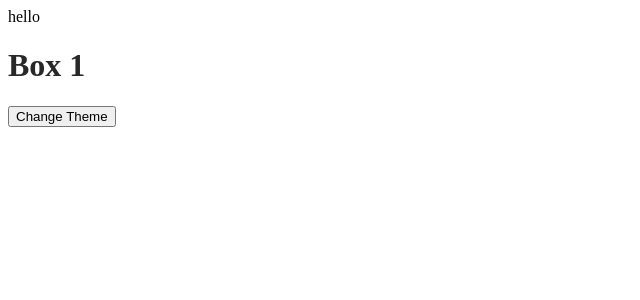
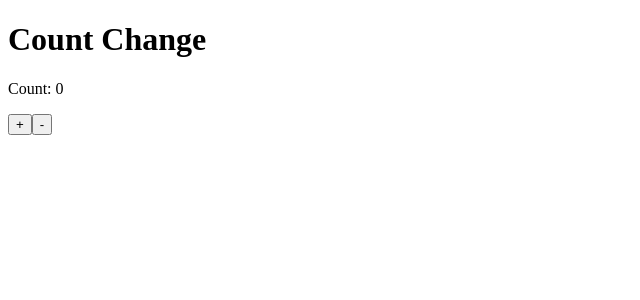
Before and after one commit to GauravSrivastava15/react-in-type-script, a React (Vite) app: page / in a window 1280 px wide. Shown: the top 300 px of the page, without its empty margins (0-640 px from the left). Built offline with nearby package versions, Linux system fonts and the light colour scheme.

Commit message:
useReducer() hook implemented in TS

```diff
--- a/src/App.tsx
+++ b/src/App.tsx
@@ -1,39 +1,50 @@
-import { ReactNode, createContext, useState } from "react";
-import Box from "./components/box";
+import React, { useReducer } from "react";
 
-type ThemeType = "light" | "dark";
+type StateType = {
+  count: number;
+};
 
-interface ThemeContextType {
-  theme: ThemeType;
-  toggleTheme: () => void;
-}
+type ActionType =
+  | { type: "Increment"; payload: number }
+  | { type: "Decrement"; payload: number };
 
-export const ThemeContext = createContext<ThemeContextType>({
-  theme: "light",
-  toggleTheme: () => {},
-});
+const reducer = (state: StateType, action: ActionType): StateType => {
+  switch (action.type) {
+    case "Increment":
+      return { count: state.count + action.payload };
+    case "Decrement":
+      return { count: state.count - action.payload };
+    default:
+       return state;
+  }
+};
 
-const ThemeProvider = ({ children }: { children: ReactNode }) => {
+const intialState: StateType = {
+  count: 0,
+};
 
-  const [theme, setTheme] = useState<ThemeType>("light")
-
-  const toggleTheme = () =>{
-    setTheme((prev) => (prev === "light" ? "dark" : "light"))
-  }
+const App = () => {
+  const [state, dispatch] = useReducer(reducer, intialState);
+  const increment = (): void => {
+    dispatch({
+      type: "Increment",
+      payload: 1,
+    });
+  };
+  const decrement = (): void => {
+    dispatch({
+      type: "Decrement",
+      payload: 1,
+    });
+  };
   return (
-    <ThemeContext.Provider value={{ theme, toggleTheme }}>
-      {children}
-    </ThemeContext.Provider>
+    <div>
+      <h1>Count Change</h1>
+      <p>Count: {state.count}</p>
+      <button onClick={increment}>+</button>
+      <button onClick={decrement}>-</button>
+    </div>
   );
 };
 
-function App() {
-  return (
-    <ThemeProvider>
-      <div>hello</div>
-      <Box />
-    </ThemeProvider>
-  );
-}
-
 export default App;
--- a/src/components/Box.tsx
+++ /dev/null
@@ -1,21 +0,0 @@
-import React, { useContext } from "react";
-import { ThemeContext } from "../App";
-
-const Box = () => {
-  const { theme, toggleTheme } = useContext(ThemeContext);
-
-  return (
-    <div
-      className="boxContainer"
-      style={{
-        backgroundColor: theme === "dark" ? "rgb(40,40,40)" : "white",
-        color: theme === "dark" ? "white" : "rgb(40,40,40)",
-      }}
-    >
-      <h1>Box 1</h1>
-      <button onClick={toggleTheme}>Change Theme</button>
-    </div>
-  );
-};
-
-export default Box;
```
